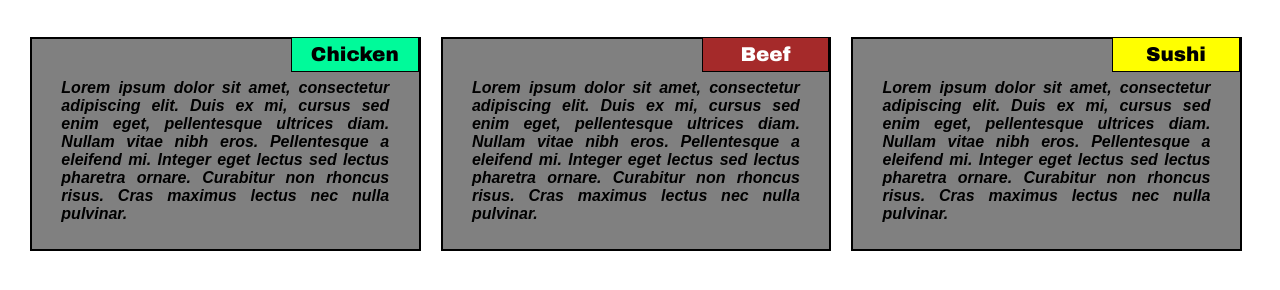
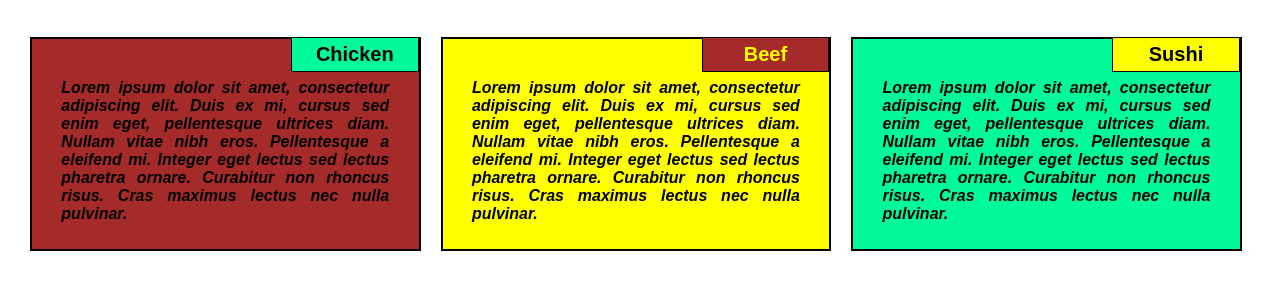
Before and after one commit to DmRos123/Coursera-test, a plain HTML site: page module2-solution/index.html in a window 1280 px wide. Shown: the part 64-354 px from the top of the page. Drawn offline with Linux system fonts and the light colour scheme.

Commit message:
added background colors.

```diff
--- a/module2-solution/css/styles.css
+++ b/module2-solution/css/styles.css
@@ -27,7 +27,7 @@ p {
   padding: 10px;
   font-family: Arial, Helvetica, sans-serif;
   font-weight: bold;
-  font-style: oblique;
+  font-style: italic;
   font-size: 1em;
   color: black;
   text-align: justify;
@@ -44,7 +44,7 @@ h2 {
 	float:right;
 	padding: 5px;
 	text-align: center;
-	font-family: "Arial Black", Gadget, sans-serif;
+	font-family: Arial, Helvetica, sans-serif;
 	font-size: 1.25em;
 	border: 1px solid black;
 
@@ -52,39 +52,41 @@ h2 {
 }
 #hc {
 	background-color: mediumspringgreen;
+  color: black;
 	margin-bottom: -20px;
 
 }
 
 #hb {
 	background-color: #A52A2A;
-	color: white;
+	color: yellow;
 	margin-bottom: -20px;
 
 }
 
 #hs {
 	background-color: yellow;
+  color: black;
 	margin-bottom: -20px;
   max-width: 230px;
 }
 
 #sc {
 	  border: 1px solid black;
-    background-color: gray;
+    background-color: #A52A2A;
 
 
 }
 
 #sb {
 	  border: 1px solid black;
-    background-color: gray;
+    background-color: yellow;
 
 }
 
 #ss {
 	  border: 1px solid black;
-    background-color: gray;
+    background-color: mediumspringgreen;
 
 }
 
```
